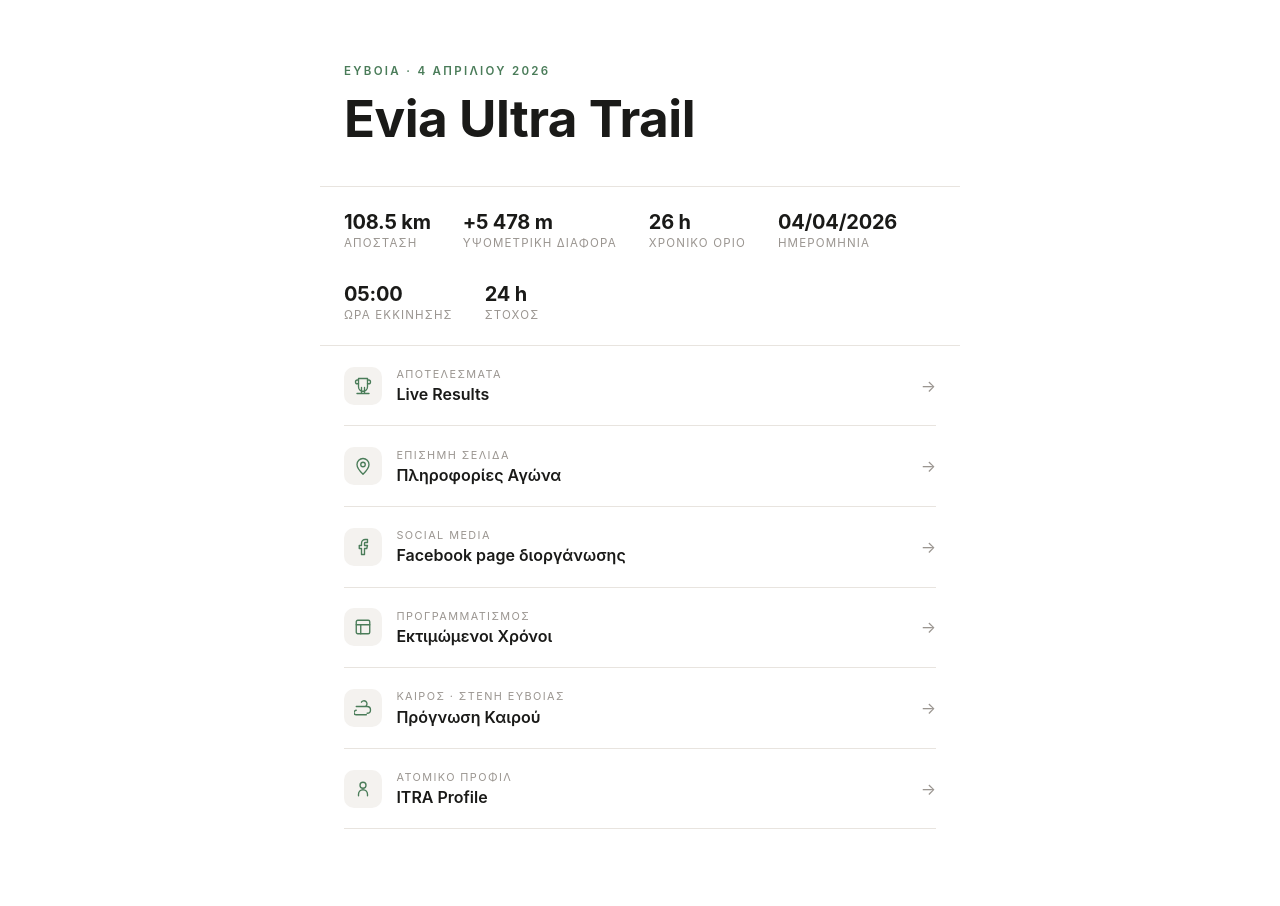
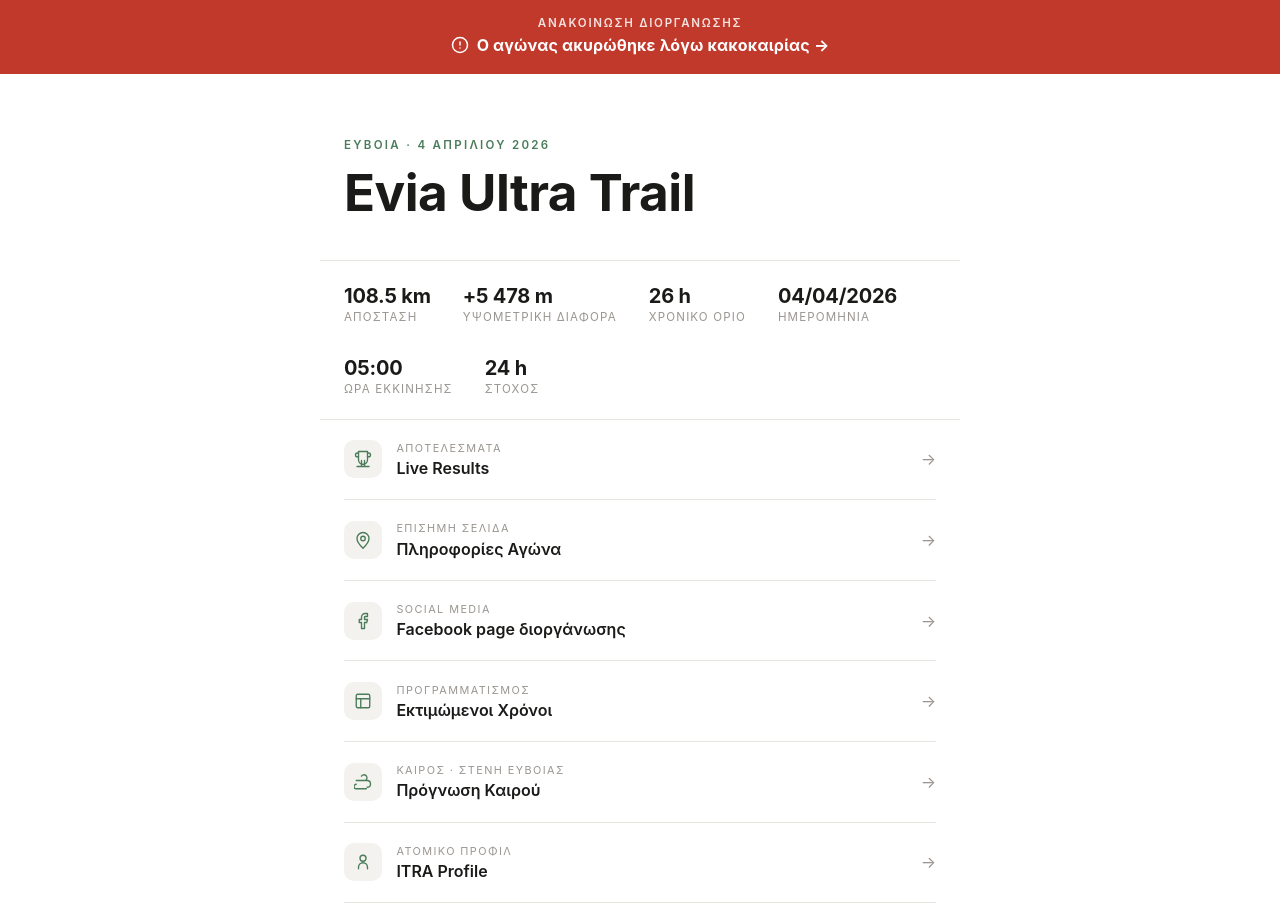
Before and after one commit to olgabrani/evut, a plain HTML site: page index.html in a window 1280 px wide. Shown: the top 906 px of the page. Drawn offline with Linux system fonts and the light colour scheme.

Commit message:
Race canceled

```diff
--- a/index.html
+++ b/index.html
@@ -203,9 +203,48 @@
 
     footer a { color: var(--green); text-decoration: none; }
     footer a:hover { text-decoration: underline; }
+
+    /* ── CANCELLATION BANNER ── */
+    .cancel-banner {
+      background: #c0392b;
+      color: #fff;
+      text-align: center;
+      padding: 1rem 1.5rem;
+    }
+
+    .cancel-banner a {
+      display: inline-flex;
+      align-items: center;
+      gap: .5rem;
+      color: #fff;
+      text-decoration: none;
+      font-weight: 700;
+      font-size: 1rem;
+      letter-spacing: .01em;
+    }
+
+    .cancel-banner a:hover { text-decoration: underline; }
+
+    .cancel-banner .cancel-label {
+      font-size: .72rem;
+      letter-spacing: .15em;
+      text-transform: uppercase;
+      font-weight: 600;
+      opacity: .85;
+      margin-bottom: .3rem;
+    }
   </style>
 </head>
 <body>
+
+<!-- ═══ CANCELLATION BANNER ═══ -->
+<div class="cancel-banner">
+  <p class="cancel-label">Ανακοίνωση διοργάνωσης</p>
+  <a href="https://www.facebook.com/photo/?fbid=122168521838885278&set=a.122103829700885278" target="_blank" rel="noopener noreferrer">
+    <svg width="18" height="18" viewBox="0 0 24 24" fill="none" stroke="currentColor" stroke-width="2" stroke-linecap="round" stroke-linejoin="round" aria-hidden="true"><circle cx="12" cy="12" r="10"/><line x1="12" y1="8" x2="12" y2="12"/><line x1="12" y1="16" x2="12.01" y2="16"/></svg>
+    Ο αγώνας ακυρώθηκε λόγω κακοκαιρίας &rarr;
+  </a>
+</div>
 
 <!-- ═══ HEADER ═══ -->
 <header>
```
